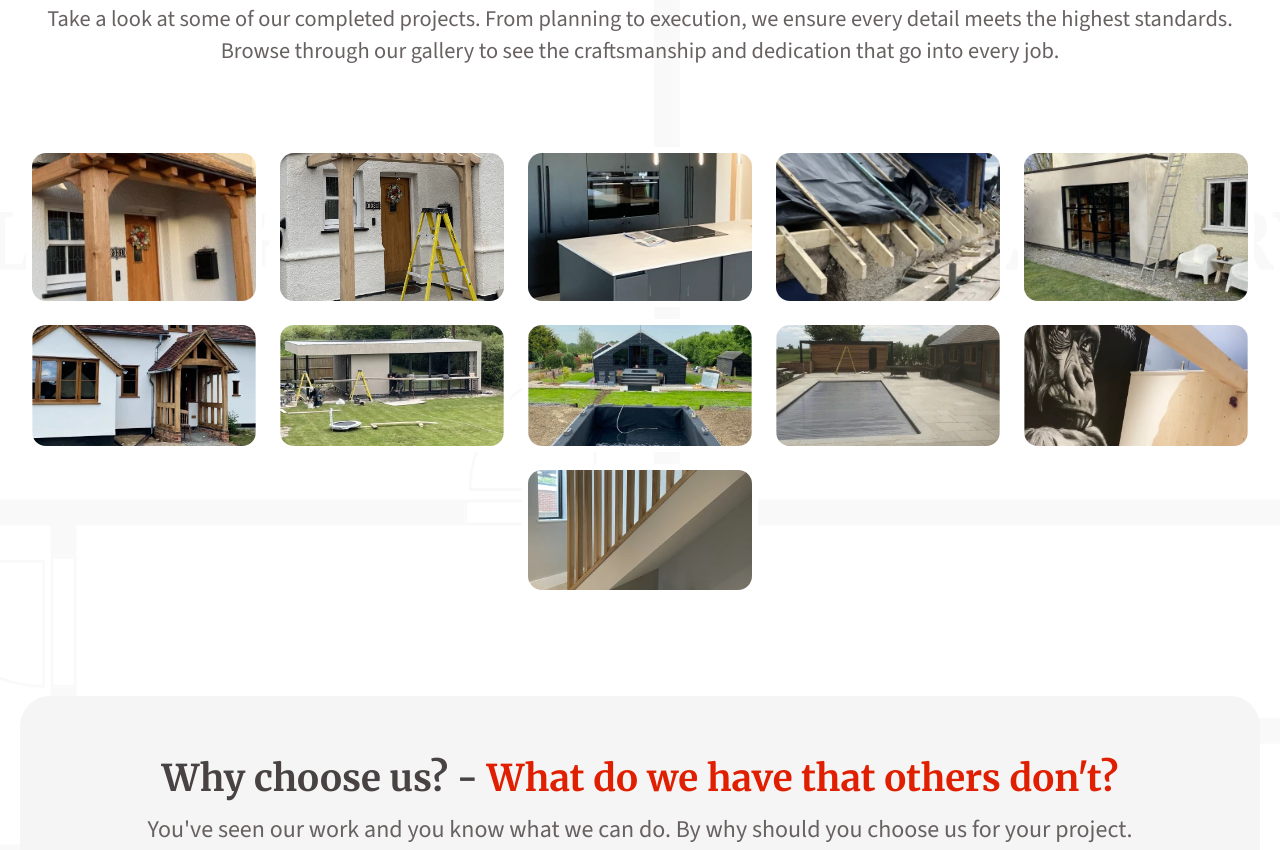
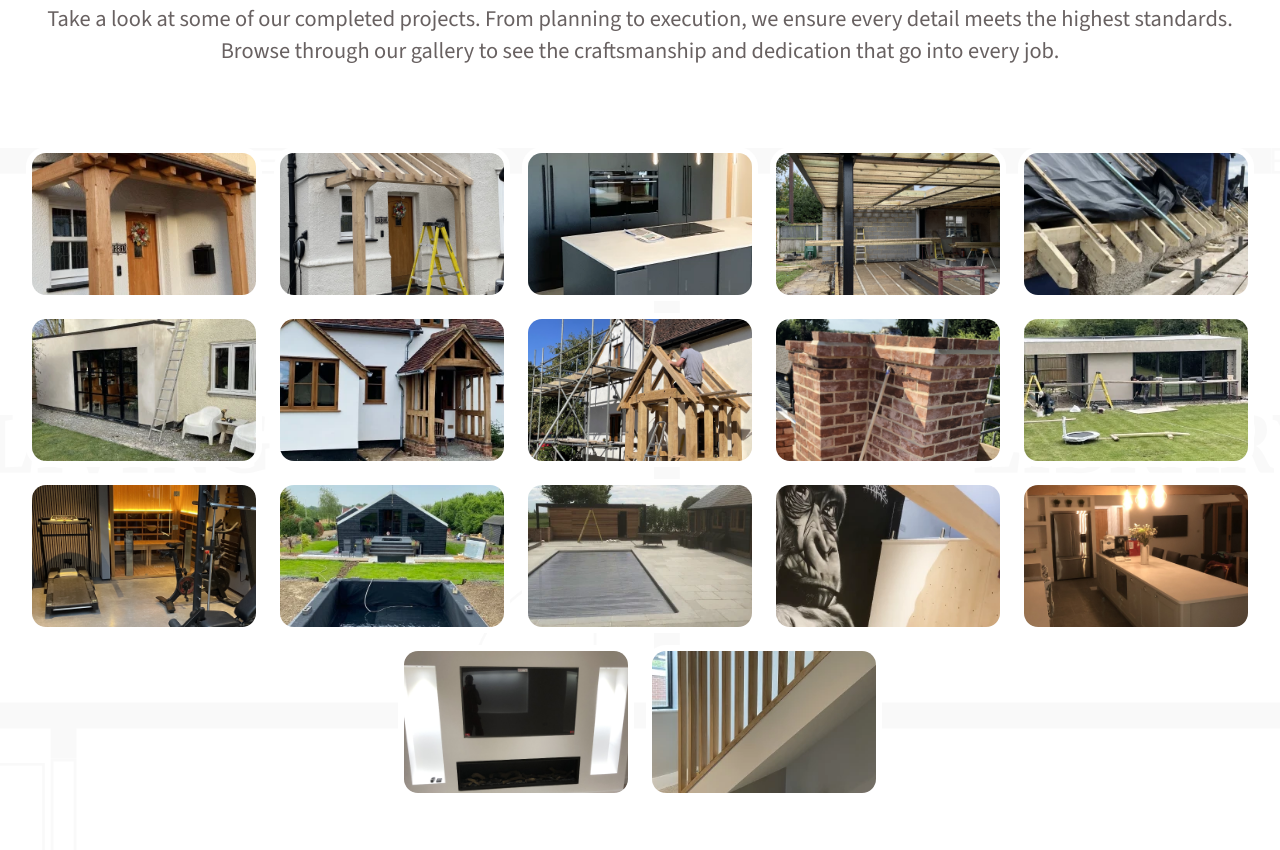
Before and after one commit to JD2410/Christopher-Willliam-Website, a website: page index.html in a window 1280 px wide. Shown: the part 3636-4486 px from the top of the page. Drawn offline with nearby package versions, Linux system fonts and the light colour scheme.

Commit message:
More images added to projects

```diff
--- a/index.html
+++ b/index.html
@@ -217,17 +217,23 @@
                         <p>Take a look at some of our completed projects. From planning to execution, we ensure every detail meets the highest standards. Browse through our gallery to see the craftsmanship and dedication that go into every job.</p>
                     </div>
                     <div id="gallery">
-                        <img src="gallery/thumbnails/project-new-entrance.webp" width="284" height="152" draggable="false" alt="New Entrance" class="gallery-image" loading="lazy" data-gallery-index="0">
-                        <img src="gallery/proj-01/entrance-02.jpg" width="284" height="152" draggable="false" alt="New Entrance" class="gallery-image" loading="lazy" data-gallery-index="0" data-gallery-which-image="1">
-                        <img src="gallery/thumbnails/project-kitchen-revamp.webp" width="284" height="152" draggable="false" alt="New Kitchen (Revamped)" class="gallery-image" loading="lazy" data-gallery-index="1">
-                        <img src="gallery/thumbnails/project-new-roof.webp" width="284" height="152" draggable="false" alt="Construction of a complete Roof" class="gallery-image" loading="lazy" data-gallery-index="2">
-                        <img src="gallery/thumbnails/project-house-rendering.webp" width="284" height="152" draggable="false" alt="House Rendering (Revamp)" class="gallery-image" loading="lazy" data-gallery-index="3">
-                        <img src="gallery/thumbnails/project-chimney-entrance.webp" width="284" height="152" draggable="false" alt="New Entrance & Chimeny restoration" class="gallery-image" loading="lazy" data-gallery-index="4">
-                        <img src="gallery/thumbnails/project-standalone-gym.webp" width="284" height="152" draggable="false" alt="Outside Gym - from scratch" class="gallery-image" loading="lazy" data-gallery-index="5">
-                        <img src="gallery/thumbnails/project-pool-resurfacing.webp" width="284" height="152" draggable="false" alt="Outside pool and patio resurfacing" class="gallery-image" loading="lazy" data-gallery-index="6">
-                        <img src="gallery/thumbnails/project-pool-bbq-area.webp" width="284" height="152" draggable="false" alt="Outside Pool - BBQ area" class="gallery-image" loading="lazy" data-gallery-index="7">
-                        <img src="gallery/thumbnails/project-custom-art-new-kitchen.webp" width="284" height="152" draggable="false" alt="Custom Artwork (Gnasher) - New Kitchen" class="gallery-image" loading="lazy" data-gallery-index="8">
-                        <img src="gallery/thumbnails/project-new-staircase.webp" width="284" height="152" draggable="false" alt="New Staircase" class="gallery-image" loading="lazy" data-gallery-index="9">
+                        <img src="gallery/thumbnails/new-entrance.webp" width="284" height="152" draggable="false" alt="New Entrance" class="gallery-image" loading="lazy" data-gallery-index="0">
+                        <img src="gallery/thumbnails/entrance-construction.png" width="284" height="152" draggable="false" alt="New Entrance" class="gallery-image" loading="lazy" data-gallery-index="0" data-gallery-which-image="1">
+                        <img src="gallery/thumbnails/kitchen-revamp.webp" width="284" height="152" draggable="false" alt="New Kitchen (Revamped)" class="gallery-image" loading="lazy" data-gallery-index="1">
+                        <img src="gallery/thumbnails/kitchen-construction.png" width="284" height="152" draggable="false" alt="New Kitchen (Revamped) - construction" class="gallery-image" loading="lazy" data-gallery-index="1" data-gallery-which-image="3">
+                        <img src="gallery/thumbnails/new-roof.webp" width="284" height="152" draggable="false" alt="Construction of a complete Roof" class="gallery-image" loading="lazy" data-gallery-index="2">
+                        <img src="gallery/thumbnails/house-rendering.webp" width="284" height="152" draggable="false" alt="House Rendering (Revamp)" class="gallery-image" loading="lazy" data-gallery-index="3">
+                        <img src="gallery/thumbnails/chimney-entrance.webp" width="284" height="152" draggable="false" alt="New Entrance & Chimeny restoration" class="gallery-image" loading="lazy" data-gallery-index="4">
+                        <img src="gallery/thumbnails/entrance-wide-construction.png" width="284" height="152" draggable="false" alt="New Entrance & Chimeny restoration" class="gallery-image" loading="lazy" data-gallery-index="4" data-gallery-which-image="2">
+                        <img src="gallery/thumbnails/chimney.png" width="284" height="152" draggable="false" alt="New Entrance & Chimeny restoration" class="gallery-image" loading="lazy" data-gallery-index="4" data-gallery-which-image="4">
+                        <img src="gallery/thumbnails/standalone-gym.webp" width="284" height="152" draggable="false" alt="Outside Gym - from scratch" class="gallery-image" loading="lazy" data-gallery-index="5">
+                        <img src="gallery/thumbnails/gym-interior.png" width="284" height="152" draggable="false" alt="Gym" class="gallery-image" loading="lazy" data-gallery-index="5" data-gallery-which-image="1">
+                        <img src="gallery/thumbnails/pool-resurfacing.webp" width="284" height="152" draggable="false" alt="Outside pool and patio resurfacing" class="gallery-image" loading="lazy" data-gallery-index="6">
+                        <img src="gallery/thumbnails/pool-bbq-area.webp" width="284" height="152" draggable="false" alt="Outside Pool - BBQ area" class="gallery-image" loading="lazy" data-gallery-index="7">
+                        <img src="gallery/thumbnails/custom-art-new-kitchen.webp" width="284" height="152" draggable="false" alt="Custom Artwork (Gnasher) - New Kitchen" class="gallery-image" loading="lazy" data-gallery-index="8">
+                        <img src="gallery/thumbnails/kitchen.png" width="284" height="152" draggable="false" alt="Kitchen Freshend Up" class="gallery-image" loading="lazy" data-gallery-index="8" data-gallery-which-image="2">
+                        <img src="gallery/thumbnails/integrated-entertainment-system.png" width="284" height="152" draggable="false" alt="Integrated entertainment system" class="gallery-image" loading="lazy" data-gallery-index="8" data-gallery-which-image="4">
+                        <img src="gallery/thumbnails/new-staircase.webp" width="284" height="152" draggable="false" alt="New Staircase" class="gallery-image" loading="lazy" data-gallery-index="9">
                     </div>
                 </div>
             </article>
```
Also changed, not shown: gallery/thumbnails/chimney-entrance.webp (renamed from gallery/thumbnails/project-chimney-entrance.webp), gallery/thumbnails/chimney.png (added), gallery/thumbnails/custom-art-new-kitchen.webp (renamed from gallery/thumbnails/project-custom-art-new-kitchen.webp), gallery/thumbnails/entrance-construction.png (added), gallery/thumbnails/entrance-wide-construction.png (added), gallery/thumbnails/gym-interior.png (added), gallery/thumbnails/house-rendering.webp (renamed from gallery/thumbnails/project-house-rendering.webp), gallery/thumbnails/integrated-entertainment-system.png (added), gallery/thumbnails/kitchen-construction.png (added), gallery/thumbnails/kitchen-revamp.webp (renamed from gallery/thumbnails/project-kitchen-revamp.webp), gallery/thumbnails/kitchen.png (added), gallery/thumbnails/new-entrance.webp (renamed from gallery/thumbnails/project-new-entrance.webp), gallery/thumbnails/new-roof.webp (renamed from gallery/thumbnails/project-new-roof.webp), gallery/thumbnails/new-staircase.webp (renamed from gallery/thumbnails/project-new-staircase.webp), 3 more files.
